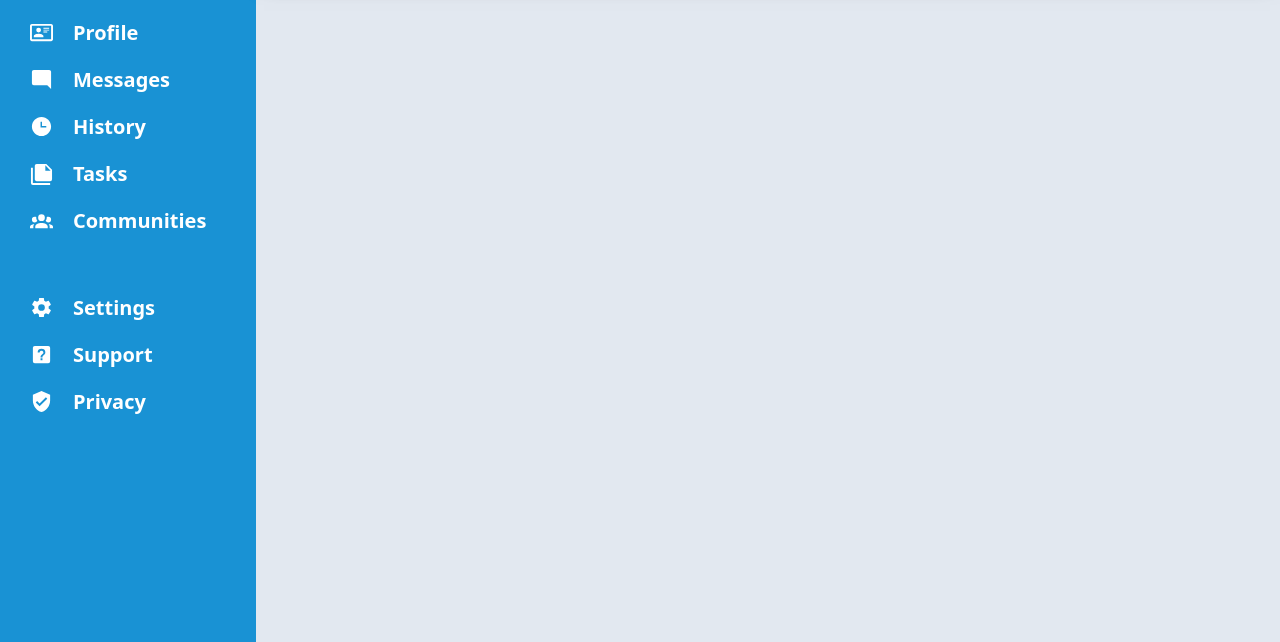
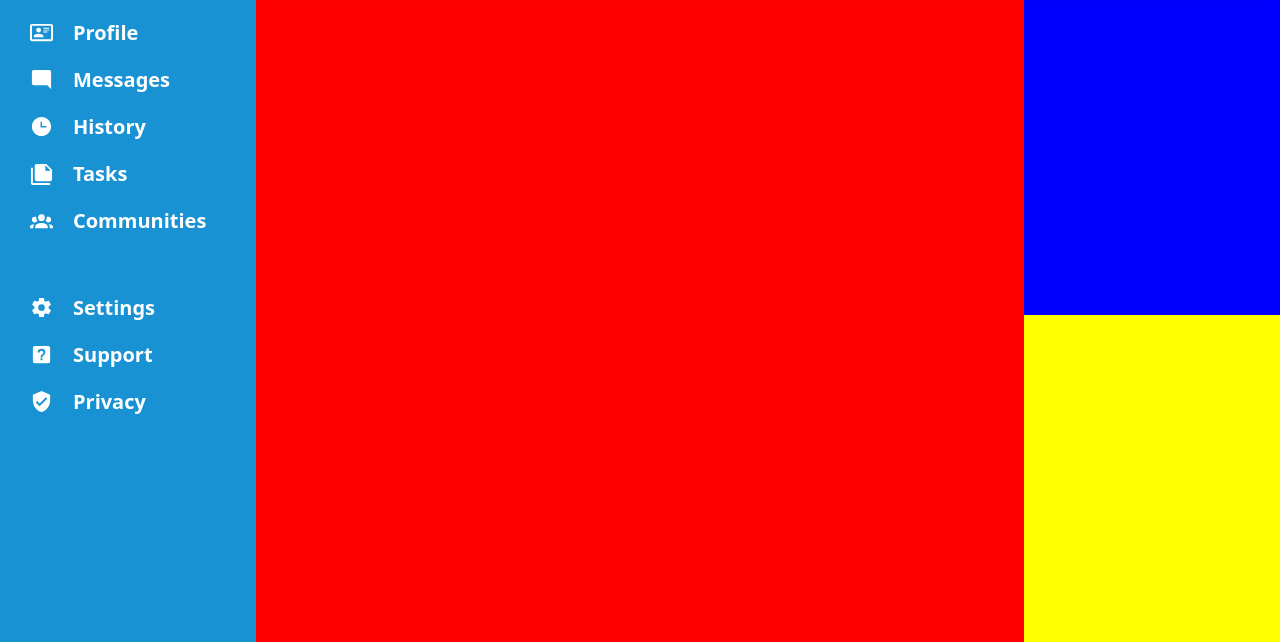
Before and after one commit to HSaad/admin-dashboard, a plain HTML site: page index.html in a window 1280 px wide. Shown: the part 158-800 px from the top of the page. Drawn offline with Linux system fonts and the light colour scheme.

Commit message:
Add grid style for main content section

```diff
--- a/index.html
+++ b/index.html
@@ -11,21 +11,6 @@
   <div class="container">
 
     <div class="header">
-      <!-- <div class="search">
-        <svg xmlns="http://www.w3.org/2000/svg" viewBox="0 0 24 24">
-          <title>magnify</title>
-          <path d="M9.5,3A6.5,6.5 0 0,1 16,9.5C16,11.11 15.41,12.59 14.44,13.73L14.71,14H15.5L20.5,19L19,20.5L14,15.5V14.71L13.73,14.44C12.59,15.41 11.11,16 9.5,16A6.5,6.5 0 0,1 3,9.5A6.5,6.5 0 0,1 9.5,3M9.5,5C7,5 5,7 5,9.5C5,12 7,14 9.5,14C12,14 14,12 14,9.5C14,7 12,5 9.5,5Z" />
-        </svg>
-        <input type="search" name="" id="">
-        <svg xmlns="http://www.w3.org/2000/svg" viewBox="0 0 24 24">
-          <title>bell-ring-outline</title>
-          <path d="M10,21H14A2,2 0 0,1 12,23A2,2 0 0,1 10,21M21,19V20H3V19L5,17V11C5,7.9 7.03,5.17 10,4.29C10,4.19 10,4.1 10,4A2,2 0 0,1 12,2A2,2 0 0,1 14,4C14,4.1 14,4.19 14,4.29C16.97,5.17 19,7.9 19,11V17L21,19M17,11A5,5 0 0,0 12,6A5,5 0 0,0 7,11V18H17V11M19.75,3.19L18.33,4.61C20.04,6.3 21,8.6 21,11H23C23,8.07 21.84,5.25 19.75,3.19M1,11H3C3,8.6 3.96,6.3 5.67,4.61L4.25,3.19C2.16,5.25 1,8.07 1,11Z" />
-        </svg>
-        <div class="image-cropper">
-          <img src="images/avatar-1.png" alt="Profile picture">
-        </div>
-        <div>Morgan Oakley</div>
-      </div> -->
       <div class="search">
         <svg xmlns="http://www.w3.org/2000/svg" viewBox="0 0 24 24">
           <title>magnify</title>
@@ -58,20 +43,6 @@
         <button>Upload</button>
         <button>Share</button>
       </div>
-
-
-      <!-- <div class="profile">
-        <div class="image-cropper">
-          <img src="images/avatar-1.png" alt="Profile picture">
-        </div>
-        <div>
-          <p>Hi there,</p>
-          <p>Morgan Oakley (@morgan)</p>
-        </div>
-        <button>New</button>
-        <button>Upload</button>
-        <button>Share</button>
-      </div> -->
     </div>
 
     <div class="sidebar">
@@ -151,7 +122,11 @@
       </div>
     </div>
 
-    <div class="main-content"></div>
+    <div class="main-content">
+      <div class="projects"></div>
+      <div class="announcements"></div>
+      <div class="trending"></div>
+    </div>
   </div>
 </body>
 </html>
--- a/style.css
+++ b/style.css
@@ -13,6 +13,10 @@
 
 a {
   text-decoration: none;
+}
+
+svg {
+  width: 23px;
 }
 
 .container{
@@ -143,11 +147,31 @@ button {
   width: 40px;
 }
 
+/* Main Content CSS styles */
+
 .main-content {
   background-color: #e2e8f0;
   grid-area: main-content;
+
+  display: grid;
+  grid-template-columns: 3fr 1fr;
+  grid-template-rows: 1fr 1fr;
+  grid-template-areas:
+    "projects announcements"
+    "projects trending";
 }
 
-svg {
-  width: 23px;
+.projects {
+  grid-area: projects;
+  background-color: red;
 }
+
+.announcements {
+  grid-area: announcements;
+  background-color: blue;
+}
+
+.trending {
+  grid-area: trending;
+  background-color: yellow;
+}
```
